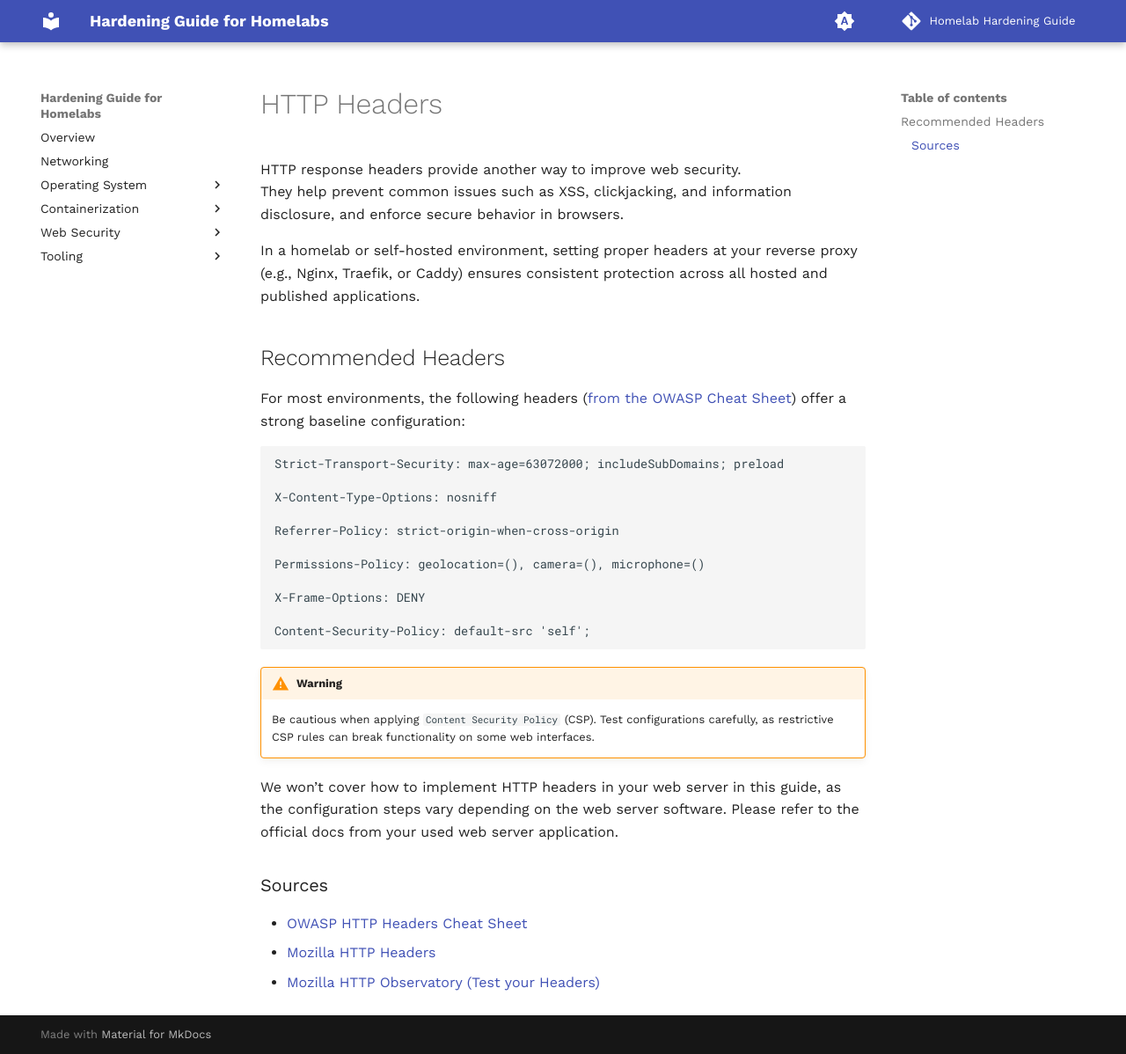
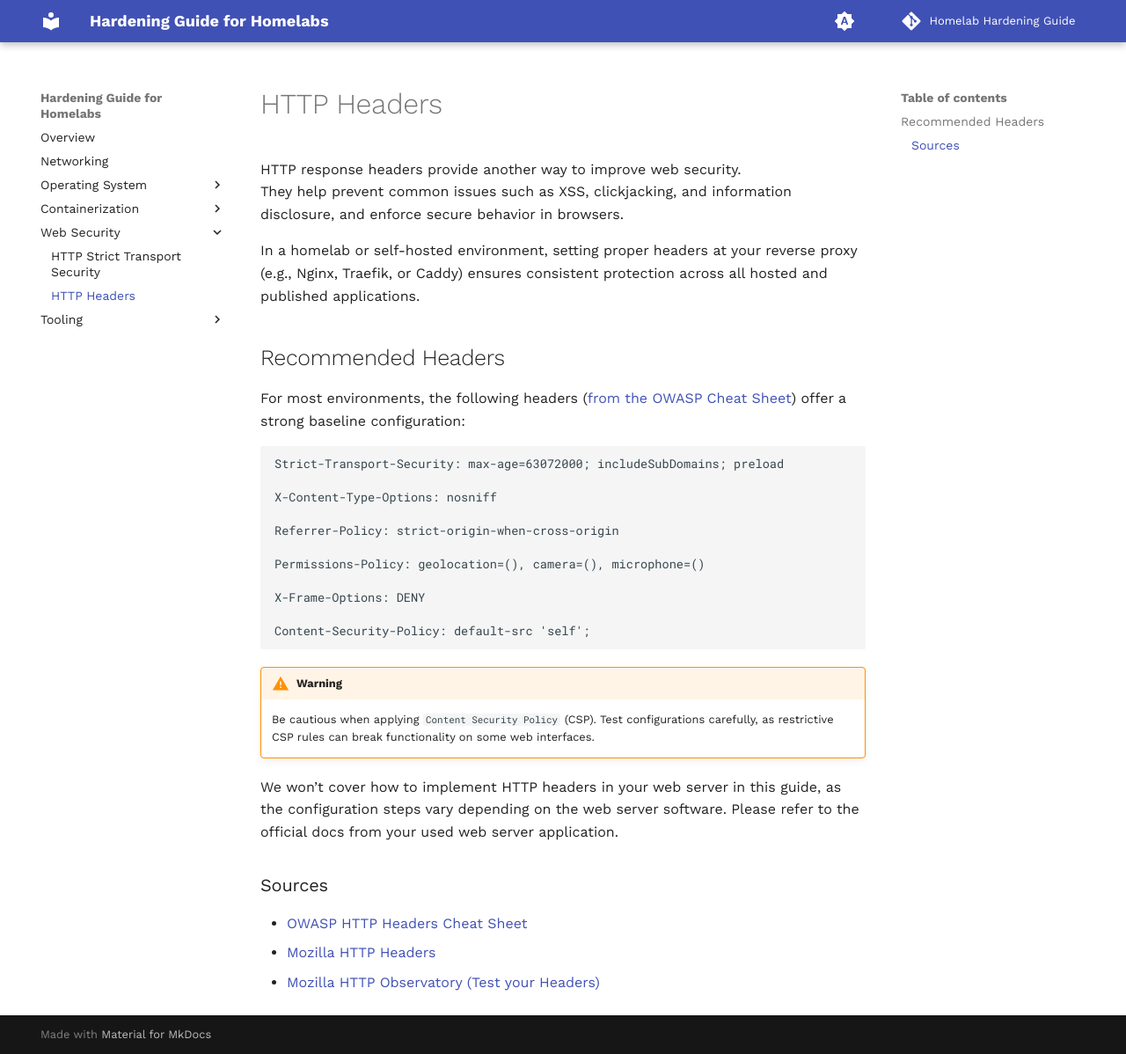
Before and after one commit to xFuture603/homelab-hardening-guide, an MkDocs documentation site: the page built from docs/web-security/http-headers.md, in a window 1280 px wide and 1198 px high. Shown: the whole window at 88% size. Built offline with MkDocs 1.6.1 and Material for MkDocs 9.7.7, drawn with Linux system fonts in a browser that asks for light colours; comment, search, counter and statistics services are not loaded.

Commit message:
docs: added http headers to mkdocs.yml

```diff
--- a/mkdocs.yml
+++ b/mkdocs.yml
@@ -47,6 +47,7 @@ nav:
   - Web Security:
     - web-security/index.md
     - web-security/hsts.md
+    - web-security/http-headers.md
   - Tooling:
     - tooling/index.md
     - IPS:
```
